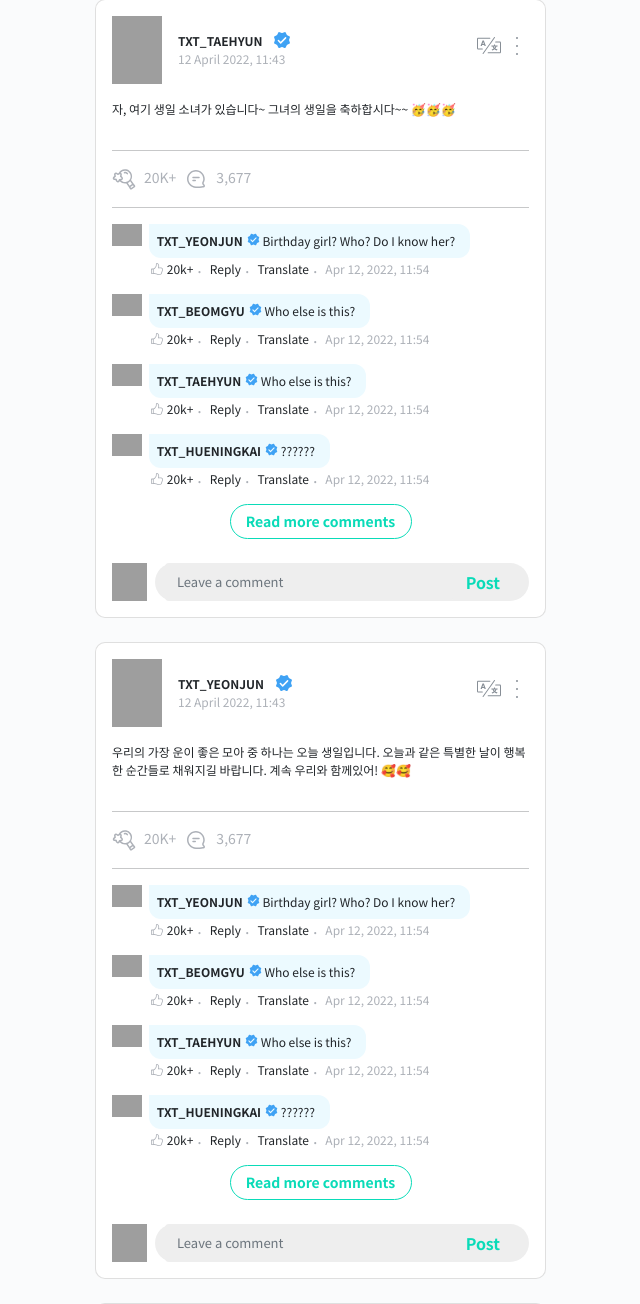
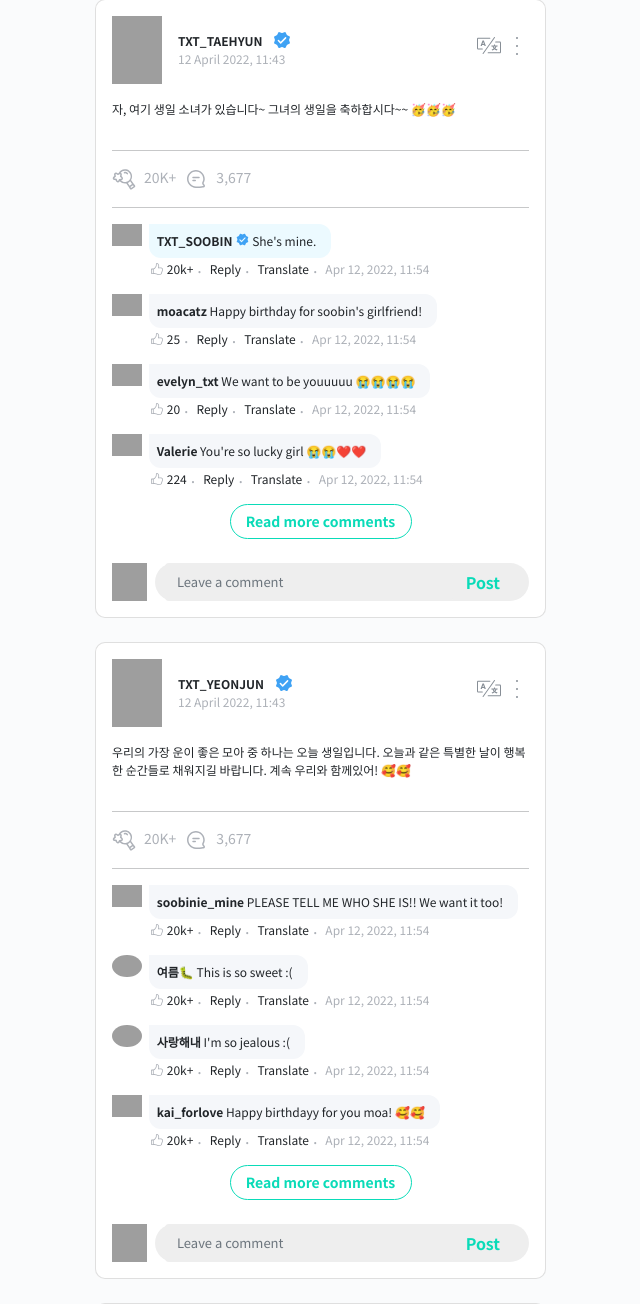
Before and after one commit to rylanristia/apriliav2, a Laravel app: page /weverse in a window 1280 px wide. Shown: the part 1101-2405 px from the top of the page, without its empty margins (272-912 px from the left). Run offline with Laravel 9, Linux system fonts and the light colour scheme; the visitor is signed in with stand-in values (Sample User, id 1); grey boxes are pictures that could not be loaded.

Commit message:
Weverse post update

```diff
--- a/public/styles/weverse.css
+++ b/public/styles/weverse.css
@@ -77,6 +77,19 @@
     width: -webkit-max-content;
     width: -moz-max-content;
     width: max-content;
+    margin-left: 10px;
+    font-size: 10px !important;
+    border-bottom-left-radius: 12px;
+    border-top-right-radius: 12px;
+    border-bottom-right-radius: 12px;
+    padding: 8px;
+    padding-right: 15px;
+  }
+  .comment-moa {
+    width: -webkit-max-content;
+    width: -moz-max-content;
+    width: max-content;
+    background-color: #f5f7fa;
     margin-left: 10px;
     font-size: 10px !important;
     border-bottom-left-radius: 12px;
--- a/public/styles/weverse.scss
+++ b/public/styles/weverse.scss
@@ -71,6 +71,17 @@
     .comment-txt {
         background-color: #ecfaff;
         width: max-content;
+        margin-left: 10px;
+        font-size: 10px !important;
+        border-bottom-left-radius: 12px;
+        border-top-right-radius: 12px;
+        border-bottom-right-radius: 12px;
+        padding: 8px;
+        padding-right: 15px;
+    }
+    .comment-moa {
+        width: max-content;
+        background-color: #f5f7fa;
         margin-left: 10px;
         font-size: 10px !important;
         border-bottom-left-radius: 12px;
--- a/resources/views/pages/weverse.blade.php
+++ b/resources/views/pages/weverse.blade.php
@@ -238,14 +238,14 @@
                                 {{-- comment --}}
                                 <div class="row">
                                     <div class="col-1">
-                                        <img src="./images/yeonjun.svg" alt="" width="30px">
+                                        <img src="./images/soobin.svg" alt="" width="30px">
                                     </div>
                                     <div class="col-11">
                                         <div>
                                             <p class="comment-txt">
-                                                <strong>TXT_YEONJUN</strong><img src="./images/verified.svg" alt=""
+                                                <strong>TXT_SOOBIN</strong><img src="./images/verified.svg" alt=""
                                                     width="13px" class="ms-1 verified">
-                                                Birthday girl? Who? Do I know her?
+                                                She's mine.
                                             </p>
                                             <div class="d-flex stats">
                                                 <img src="./images/like-weverse.svg" alt="">
@@ -262,18 +262,18 @@
                                 </div>
                                 <div class="row">
                                     <div class="col-1">
-                                        <img src="./images/beomgyu.svg" alt="" width="30px">
+                                        <img src="https://cdn-contents.weverse.io/static/profile/profile_defalut_img_02.png"
+                                            alt="" width="30px">
                                     </div>
                                     <div class="col-11">
                                         <div>
-                                            <p class="comment-txt">
-                                                <strong>TXT_BEOMGYU</strong><img src="./images/verified.svg" alt=""
-                                                    width="13px" class="ms-1 verified">
-                                                Who else is this?
+                                            <p class="comment-moa">
+                                                <strong>moacatz</strong>
+                                                Happy birthday for soobin's girlfriend!
                                             </p>
                                             <div class="d-flex stats">
                                                 <img src="./images/like-weverse.svg" alt="">
-                                                <p class="pt-3 ps-1">20k+</p>
+                                                <p class="pt-3 ps-1">25</p>
                                                 <span class="fc-gray button-split px-1">.</span>
                                                 <p class="pt-3 ps-1">Reply</p>
                                                 <span class="fc-gray button-split px-1">.</span>
@@ -286,18 +286,18 @@
                                 </div>
                                 <div class="row">
                                     <div class="col-1">
-                                        <img src="./images/taehyun.svg" alt="" width="30px">
+                                        <img src="https://cdn-contents.weverse.io/static/profile/profile_defalut_img_01.png"
+                                            alt="" width="30px">
                                     </div>
                                     <div class="col-11">
                                         <div>
-                                            <p class="comment-txt">
-                                                <strong>TXT_TAEHYUN</strong><img src="./images/verified.svg" alt=""
-                                                    width="13px" class="ms-1 verified">
-                                                Who else is this?
+                                            <p class="comment-moa">
+                                                <strong>evelyn_txt</strong>
+                                                We want to be youuuuu 😭😭😭😭
                                             </p>
                                             <div class="d-flex stats">
                                                 <img src="./images/like-weverse.svg" alt="">
-                                                <p class="pt-3 ps-1">20k+</p>
+                                                <p class="pt-3 ps-1">20</p>
                                                 <span class="fc-gray button-split px-1">.</span>
                                                 <p class="pt-3 ps-1">Reply</p>
                                                 <span class="fc-gray button-split px-1">.</span>
@@ -310,18 +310,18 @@
                                 </div>
                                 <div class="row">
                                     <div class="col-1">
-                                        <img src="./images/kai.svg" alt="" width="30px">
+                                        <img src="https://cdn-contents.weverse.io/static/profile/profile_defalut_img_02.png"
+                                            alt="" width="30px">
                                     </div>
                                     <div class="col-11">
                                         <div>
-                                            <p class="comment-txt">
-                                                <strong>TXT_HUENINGKAI</strong><img src="./images/verified.svg" alt=""
-                                                    width="13px" class="ms-1 verified">
-                                                ??????
+                                            <p class="comment-moa">
+                                                <strong>Valerie</strong>
+                                                You're so lucky girl 😭😭❤️❤️
                                             </p>
                                             <div class="d-flex stats">
                                                 <img src="./images/like-weverse.svg" alt="">
-                                                <p class="pt-3 ps-1">20k+</p>
+                                                <p class="pt-3 ps-1">224</p>
                                                 <span class="fc-gray button-split px-1">.</span>
                                                 <p class="pt-3 ps-1">Reply</p>
                                                 <span class="fc-gray button-split px-1">.</span>
@@ -376,14 +376,14 @@
                                 {{-- comment --}}
                                 <div class="row">
                                     <div class="col-1">
-                                        <img src="./images/yeonjun.svg" alt="" width="30px">
+                                        <img src="https://cdn-contents.weverse.io/static/profile/profile_defalut_img_02.png"
+                                            alt="" width="30px">
                                     </div>
                                     <div class="col-11">
                                         <div>
-                                            <p class="comment-txt">
-                                                <strong>TXT_YEONJUN</strong><img src="./images/verified.svg" alt=""
-                                                    width="13px" class="ms-1 verified">
-                                                Birthday girl? Who? Do I know her?
+                                            <p class="comment-moa" style="max-width: 100%">
+                                                <strong>soobinie_mine</strong>
+                                                PLEASE TELL ME WHO SHE IS!! We want it too!
                                             </p>
                                             <div class="d-flex stats">
                                                 <img src="./images/like-weverse.svg" alt="">
@@ -400,14 +400,14 @@
                                 </div>
                                 <div class="row">
                                     <div class="col-1">
-                                        <img src="./images/beomgyu.svg" alt="" width="30px">
+                                        <img src="https://cdn-contents-web.weverse.io/user/1134a6b1d7604ce9890f7537a1fadcf4281.jpg"
+                                            alt="" width="30px" class="rounded-circle">
                                     </div>
                                     <div class="col-11">
                                         <div>
-                                            <p class="comment-txt">
-                                                <strong>TXT_BEOMGYU</strong><img src="./images/verified.svg" alt=""
-                                                    width="13px" class="ms-1 verified">
-                                                Who else is this?
+                                            <p class="comment-moa">
+                                                <strong>여름🐛</strong>
+                                                This is so sweet :(
                                             </p>
                                             <div class="d-flex stats">
                                                 <img src="./images/like-weverse.svg" alt="">
@@ -424,14 +424,14 @@
                                 </div>
                                 <div class="row">
                                     <div class="col-1">
-                                        <img src="./images/taehyun.svg" alt="" width="30px">
+                                        <img src="https://cdn-contents-web.weverse.io/user/12347556a9b1441281c09b127290494f582.jpg"
+                                            alt="" width="30px" class="rounded-circle">
                                     </div>
                                     <div class="col-11">
                                         <div>
-                                            <p class="comment-txt">
-                                                <strong>TXT_TAEHYUN</strong><img src="./images/verified.svg" alt=""
-                                                    width="13px" class="ms-1 verified">
-                                                Who else is this?
+                                            <p class="comment-moa">
+                                                <strong>사랑해내</strong>
+                                                I'm so jealous :(
                                             </p>
                                             <div class="d-flex stats">
                                                 <img src="./images/like-weverse.svg" alt="">
@@ -448,14 +448,14 @@
                                 </div>
                                 <div class="row">
                                     <div class="col-1">
-                                        <img src="./images/kai.svg" alt="" width="30px">
+                                        <img src="https://cdn-contents.weverse.io/static/profile/profile_defalut_img_02.png"
+                                            alt="" width="30px">
                                     </div>
                                     <div class="col-11">
                                         <div>
-                                            <p class="comment-txt">
-                                                <strong>TXT_HUENINGKAI</strong><img src="./images/verified.svg" alt=""
-                                                    width="13px" class="ms-1 verified">
-                                                ??????
+                                            <p class="comment-moa">
+                                                <strong>kai_forlove</strong>
+                                                Happy birthdayy for you moa! 🥰🥰
                                             </p>
                                             <div class="d-flex stats">
                                                 <img src="./images/like-weverse.svg" alt="">
@@ -520,34 +520,10 @@
                                     </div>
                                     <div class="col-11">
                                         <div>
-                                            <p class="comment-txt">
+                                            <p class="comment-txt" style="max-width: 100%">
                                                 <strong>TXT_YEONJUN</strong><img src="./images/verified.svg" alt=""
                                                     width="13px" class="ms-1 verified">
-                                                Birthday girl? Who? Do I know her?
-                                            </p>
-                                            <div class="d-flex stats">
-                                                <img src="./images/like-weverse.svg" alt="">
-                                                <p class="pt-3 ps-1">20k+</p>
-                                                <span class="fc-gray button-split px-1">.</span>
-                                                <p class="pt-3 ps-1">Reply</p>
-                                                <span class="fc-gray button-split px-1">.</span>
-                                                <p class="pt-3 ps-1">Translate</p>
-                                                <span class="fc-gray button-split px-1">.</span>
-                                                <p class="pt-3 ps-1 fc-gray">Apr 12, 2022, 11:54</p>
-                                            </div>
-                                        </div>
-                                    </div>
-                                </div>
-                                <div class="row">
-                                    <div class="col-1">
-                                        <img src="./images/beomgyu.svg" alt="" width="30px">
-                                    </div>
-                                    <div class="col-11">
-                                        <div>
-                                            <p class="comment-txt">
-                                                <strong>TXT_BEOMGYU</strong><img src="./images/verified.svg" alt=""
-                                                    width="13px" class="ms-1 verified">
-                                                Who else is this?
+                                                Really bad, the cake was eaten last year
                                             </p>
                                             <div class="d-flex stats">
                                                 <img src="./images/like-weverse.svg" alt="">
@@ -568,10 +544,10 @@
                                     </div>
                                     <div class="col-11">
                                         <div>
-                                            <p class="comment-txt">
+                                            <p class="comment-txt" style="max-width: 100%">
                                                 <strong>TXT_TAEHYUN</strong><img src="./images/verified.svg" alt=""
                                                     width="13px" class="ms-1 verified">
-                                                Who else is this?
+                                                Don't accept it. I could bought fresh from oven cake for you
                                             </p>
                                             <div class="d-flex stats">
                                                 <img src="./images/like-weverse.svg" alt="">
@@ -595,7 +571,32 @@
                                             <p class="comment-txt">
                                                 <strong>TXT_HUENINGKAI</strong><img src="./images/verified.svg" alt=""
                                                     width="13px" class="ms-1 verified">
-                                                ??????
+                                                ?????????????????????????????????? really?
+                                            </p>
+                                            <div class="d-flex stats">
+                                                <img src="./images/like-weverse.svg" alt="">
+                                                <p class="pt-3 ps-1">20k+</p>
+                                                <span class="fc-gray button-split px-1">.</span>
+                                                <p class="pt-3 ps-1">Reply</p>
+                                                <span class="fc-gray button-split px-1">.</span>
+                                                <p class="pt-3 ps-1">Translate</p>
+                                                <span class="fc-gray button-split px-1">.</span>
+                                                <p class="pt-3 ps-1 fc-gray">Apr 12, 2022, 11:54</p>
+                                            </div>
+                                        </div>
+                                    </div>
+                                </div>
+                                <div class="row">
+                                    <div class="col-1">
+                                        <img src="https://cdn-contents-web.weverse.io/user/84b2e5b0ed044d588aafde10f64299e4473.jpg"
+                                            alt="" width="30px" class="rounded-circle">
+                                    </div>
+                                    <div class="col-11">
+                                        <div>
+                                            <p class="comment-moa" style="max-width: 100%">
+                                                <strong>gogo_txt</strong>
+                                                Happy birthday to you. From moas. May good luck go with you and happiness
+                                                too!
                                             </p>
                                             <div class="d-flex stats">
                                                 <img src="./images/like-weverse.svg" alt="">
@@ -661,10 +662,9 @@
                                     </div>
                                     <div class="col-11">
                                         <div>
-                                            <p class="comment-txt">
-                                                <strong>TXT_YEONJUN</strong><img src="./images/verified.svg" alt=""
-                                                    width="13px" class="ms-1 verified">
-                                                Birthday girl? Who? Do I know her?
+                                            <p class="comment-moa" style="max-width: 100%">
+                                                <strong>abcdve</strong>
+                                                HAPPY BIRTHDAY GIRL, WISH YOU ALL THE BEST AND KEEP STAYING WITH MOAS!
                                             </p>
                                             <div class="d-flex stats">
                                                 <img src="./images/like-weverse.svg" alt="">
@@ -681,14 +681,15 @@
                                 </div>
                                 <div class="row">
                                     <div class="col-1">
-                                        <img src="./images/beomgyu.svg" alt="" width="30px">
+                                        <img src="https://cdn-contents.weverse.io/static/profile/profile_defalut_img_02.png"
+                                            alt="" width="30px">
                                     </div>
                                     <div class="col-11">
                                         <div>
-                                            <p class="comment-txt">
-                                                <strong>TXT_BEOMGYU</strong><img src="./images/verified.svg" alt=""
-                                                    width="13px" class="ms-1 verified">
-                                                Who else is this?
+                                            <p class="comment-moa" style="max-width:100%">
+                                                <strong>휴닝💜</strong>
+                                                Wishing you all the great things in life. I hope this day will bring you an
+                                                extra share of all that makes you happiest. Happy birthday MOA!
                                             </p>
                                             <div class="d-flex stats">
                                                 <img src="./images/like-weverse.svg" alt="">
@@ -705,14 +706,14 @@
                                 </div>
                                 <div class="row">
                                     <div class="col-1">
-                                        <img src="./images/taehyun.svg" alt="" width="30px">
+                                        <img src="https://cdn-contents.weverse.io/static/profile/profile_defalut_img_02.png"
+                                            alt="" width="30px">
                                     </div>
                                     <div class="col-11">
                                         <div>
-                                            <p class="comment-txt">
-                                                <strong>TXT_TAEHYUN</strong><img src="./images/verified.svg" alt=""
-                                                    width="13px" class="ms-1 verified">
-                                                Who else is this?
+                                            <p class="comment-moa">
+                                                <strong>웅냥몽</strong>
+                                                Happy birthday. I pray all your birthday wishes to come true.
                                             </p>
                                             <div class="d-flex stats">
                                                 <img src="./images/like-weverse.svg" alt="">
@@ -729,14 +730,14 @@
                                 </div>
                                 <div class="row">
                                     <div class="col-1">
-                                        <img src="./images/kai.svg" alt="" width="30px">
+                                        <img src="https://cdn-contents-web.weverse.io/user/1bbb73d4daf34917be17e8a45c9ea015383.jpg"
+                                            alt="" width="30px" class="rounded-circle">
                                     </div>
                                     <div class="col-11">
                                         <div>
-                                            <p class="comment-txt">
-                                                <strong>TXT_HUENINGKAI</strong><img src="./images/verified.svg" alt=""
-                                                    width="13px" class="ms-1 verified">
-                                                ??????
+                                            <p class="comment-moa">
+                                                <strong>Aira.m</strong>
+                                                Happy birthday, we are MOAS, so loving you much much much!!!
                                             </p>
                                             <div class="d-flex stats">
                                                 <img src="./images/like-weverse.svg" alt="">
```
Also changed, not shown: 1 other file.
